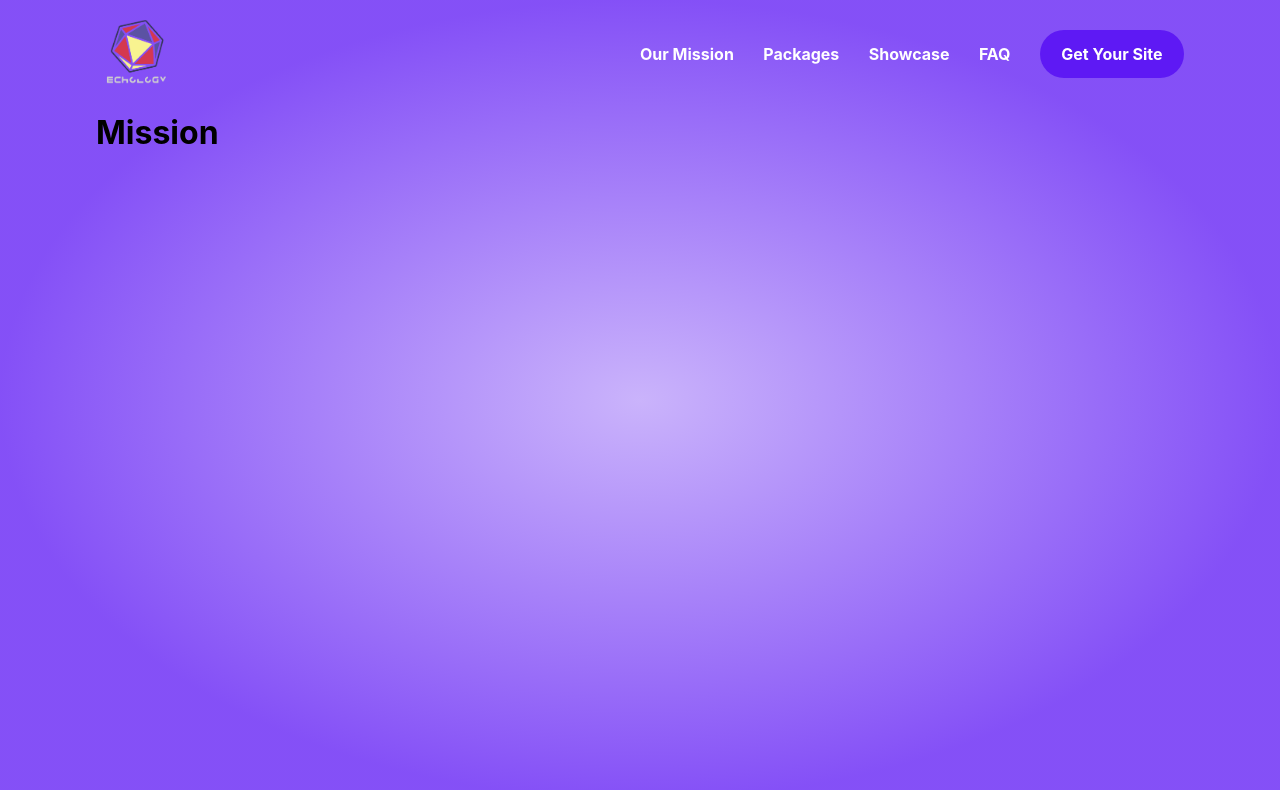
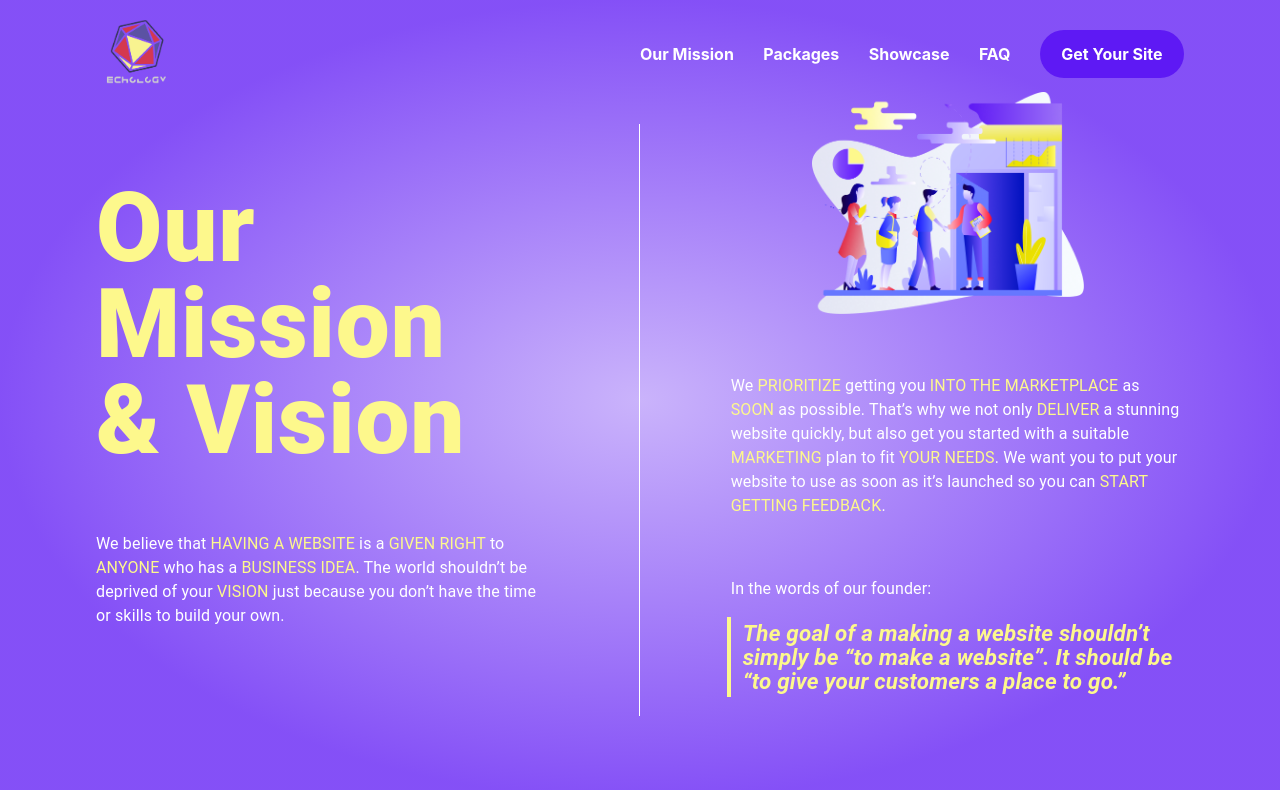
Before and after one commit to overhead525/echology-front-end, a React (Create React App) app: page /mission in a window 1280 px wide. Shown: the top 790 px of the page. Built offline with nearby package versions, Linux system fonts and the light colour scheme.

Commit message:
create mission page for large screens completed

```diff
--- a/src/pages/Mission/index.tsx
+++ b/src/pages/Mission/index.tsx
@@ -1,10 +1,138 @@
 import React from 'react';
 
+import { makeStyles } from '@material-ui/core/styles';
+import Box from '@material-ui/core/Box';
+import Grid from '@material-ui/core/Grid';
+import Typography from '@material-ui/core/Typography';
+
+import { brandColors } from '../../constants/brand';
+import missionImage from '../../missionImage.png';
+
+const useStyles = makeStyles({
+  bigText: {
+    fontWeight: 900,
+    fontSize: '6.0rem',
+    lineHeight: '6.0rem',
+    color: brandColors.yellow,
+    marginTop: '5.5rem',
+    marginBottom: '4.0rem',
+  },
+  blockWrapper: {
+    width: '20px',
+  },
+  bodyText: {
+    color: brandColors.pureWhite,
+  },
+  highlighted: {
+    color: brandColors.yellow,
+  },
+  leftQuoteBlock: {
+    height: '5rem',
+    width: '4px',
+    backgroundColor: brandColors.yellow,
+    position: 'absolute',
+  },
+  leftQuoteText: {
+    fontWeight: 'bold',
+    fontHeight: '1.4rem',
+    lineHeight: '1.5rem',
+    fontStyle: 'italic',
+    fontSize: '1.4rem',
+    color: brandColors.yellow,
+    marginLeft: '1rem',
+  },
+  leadText: {
+    marginBottom: '1.5rem',
+  },
+  secondBody: {
+    marginBottom: '3.7rem',
+  },
+  rightImage: {
+    marginBottom: '3.5rem',
+    textAlign: 'center',
+    width: '60%',
+    paddingLeft: '18%',
+    height: 'auto',
+  },
+  verticalRule: {
+    height: '37rem',
+    width: '1px',
+    backgroundColor: brandColors.pureWhite,
+    marginTop: '2rem',
+  },
+});
+
 const Mission = () => {
+  const classes = useStyles();
+
   return (
-    <div>
-      <h1>Mission</h1>
-    </div>
+    <Grid
+      container
+      justify='space-between'
+      alignItems='flex-start'
+      className={classes.bodyText}
+    >
+      <Grid item xs={5}>
+        {/* Left Side */}
+        <Grid container direction='column'>
+          <Grid item>
+            <Typography className={classes.bigText}>
+              Our
+              <br />
+              Mission
+              <br />& Vision
+            </Typography>
+            <Typography>
+              We believe that{' '}
+              <span className={classes.highlighted}>HAVING A WEBSITE</span> is a{' '}
+              <span className={classes.highlighted}>GIVEN RIGHT</span> to{' '}
+              <span className={classes.highlighted}>ANYONE</span> who has a{' '}
+              <span className={classes.highlighted}>BUSINESS IDEA</span>. The
+              world shouldn’t be deprived of your{' '}
+              <span className={classes.highlighted}>VISION</span> just because
+              you don’t have the time or skills to build your own.
+            </Typography>
+          </Grid>
+        </Grid>
+      </Grid>
+      <Grid item xs={2}>
+        <Grid container justify='center'>
+          <Grid item>
+            <Box className={classes.verticalRule}></Box>
+          </Grid>
+        </Grid>
+      </Grid>
+      <Grid item xs={5}>
+        {/* Right Side */}
+        <img
+          src={missionImage}
+          alt='Mission Img Goes Here'
+          className={classes.rightImage}
+        />
+        <Typography className={classes.secondBody}>
+          We <span className={classes.highlighted}>PRIORITIZE</span> getting you{' '}
+          <span className={classes.highlighted}>INTO THE MARKETPLACE</span> as{' '}
+          <span className={classes.highlighted}>SOON</span> as possible. That’s
+          why we not only <span className={classes.highlighted}>DELIVER</span> a
+          stunning website quickly, but also get you started with a suitable{' '}
+          <span className={classes.highlighted}>MARKETING</span> plan to fit{' '}
+          <span className={classes.highlighted}>YOUR NEEDS</span>. We want you
+          to put your website to use as soon as it’s launched so you can{' '}
+          <span className={classes.highlighted}>START GETTING FEEDBACK</span>.
+        </Typography>
+        <Typography className={classes.leadText}>
+          In the words of our founder:
+        </Typography>
+        <Grid container justify='flex-start' alignItems='center' spacing={1}>
+          {/* Quote Wrapper */}
+          <Box className={classes.leftQuoteBlock}>{/* Vertical Rule */}</Box>
+          <Typography className={classes.leftQuoteText}>
+            The goal of a making a website shouldn’t simply be “to make a
+            website”. It should be “to give your customers a place to go.”
+          </Typography>
+        </Grid>
+      </Grid>
+    </Grid>
   );
 };
 
```
Also changed, not shown: src/missionImage.png (added).
